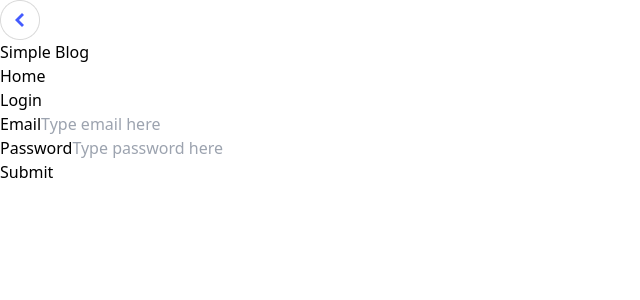
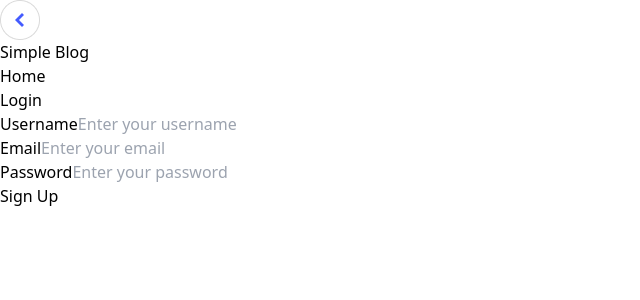
Before and after one commit to Adiwanwade/Mern-project, a React (Vite) app in the folder frontend/: page /login in a window 1280 px wide. Shown: the top 300 px of the page, without its empty margins (0-640 px from the left). Built offline with nearby package versions, Linux system fonts and the light colour scheme.

Commit message:
add neccessary pages

```diff
--- a/frontend/src/App.jsx
+++ b/frontend/src/App.jsx
@@ -5,6 +5,13 @@ import UserList from './admin/users/pages/UserList';
 import Login from './admin/users/pages/Login';
 import { AuthContext } from './shared/context/auth-context';
 import { useState, useCallback } from 'react';
+import About from './pages/About';
+import CreatePost from './pages/CreatePost';
+import Dashboard from './pages/Dashboard';
+import PostPage from './pages/PostPage';
+import Search from './pages/Search';
+import UpdatePost from './pages/UpdatePost';
+import SignIn from './pages/SignIn';
 
 function App() {
   const [isLoggedIn, setIsLoggedIn] = useState(false);
@@ -24,6 +31,11 @@ function App() {
           <Route path="/" element={<Home />} />
           <Route path="/users" element={<UserList />} />
           <Route path="/login" element={<Login />} />
+          <Route path="/About" element={<About />} />
+
+          <Route path="/CreatePost" element={<CreatePost />} /> <Route path="/Dashboard" element={<Dashboard/>} /> <Route path="/PostPage" element={<PostPage />} /> <Route path="/Search" element={<Search />} />
+          <Route path="/UpdatePost" element={<UpdatePost />} />
+          <Route path="/SignIn" element={<SignIn/>} />
         </Routes>
       </Router>
       </AuthContext.Provider>
--- a/frontend/src/admin/users/pages/Login.jsx
+++ b/frontend/src/admin/users/pages/Login.jsx
@@ -1,18 +1,112 @@
-import { useContext, useState } from "react";
-import Input from "../../../shared/components/form-elements/Input";
-import { VALIDATOR_REQUIRE, VALIDATOR_EMAIL } from "../../../shared/utils/validators";
-import Button from "../../../shared/components/form-elements/Button";
-import { useForm } from "../../../shared/hooks/form-hook";
-import { AuthContext } from "../../../shared/context/auth-context";
-import { useNavigate } from "react-router-dom";
-import LoadingSpinner from "../../../shared/components/LoadingSpinner";
+// import { useContext, useState } from "react";
+// import Input from "../../../shared/components/form-elements/Input";
+// import { VALIDATOR_REQUIRE, VALIDATOR_EMAIL } from "../../../shared/utils/validators";
+// import Button from "../../../shared/components/form-elements/Button";
+// import { useForm } from "../../../shared/hooks/form-hook";
+// import { AuthContext } from "../../../shared/context/auth-context";
+// import { useNavigate } from "react-router-dom";
+// import LoadingSpinner from "../../../shared/components/LoadingSpinner";
+
+// const Login = () => {
+//     const [isLoading, setIsLoading] = useState(false);
+//     const [error, setError] = useState();
+//     const auth = useContext(AuthContext);
+//     const navigate = useNavigate();
+//     const [formState, inputHandler, setFormData] = useForm({
+//             email: {
+//                 value: '',
+//                 isValid: false,
+//             },
+//             password: {
+//                 value: '',
+//                 isValid: false,
+//             },
+//         },
+//         false
+//     );
+//     const loginSubmitHandler = async (event) => {
+//         event.preventDefault();
+//         setIsLoading(true);
+//         try {
+//             const response = await fetch('http://localhost:3000/api/users/login', {
+//                 method: 'POST',
+//                 headers: {
+//                     'Content-Type': 'application/json',
+//                 },
+//                 body: JSON.stringify({
+//                     email: formState.inputs.email.value,
+//                     password: formState.inputs.password.value,
+//                 }),
+//             });
+//             if (response.status === 200) {
+//                 const responseData = await response.json();
+//                 console.log(responseData);
+//                 auth.login();
+//                 setIsLoading(false);
+//                 navigate('/');
+//             } else {
+//                 setIsLoading(false);
+//             }
+//         } catch (error) {
+//             setError(error.message || 'Some error occured');
+//             setIsLoading(false);
+//         }
+//     };
+//     return (
+//         <div className="flex w-full h-screen justify-center place-items-center">
+//             {isLoading && <LoadingSpinner />}
+//             <form className="p-4" onSubmit={loginSubmitHandler}>
+//                 <Input
+//                     label="Email"
+//                     id="email"
+//                     element="input"
+//                     type="text"
+//                     placeholder="Type email here"
+//                     errorText="Please enter valid email"
+//                     onInput={inputHandler}
+//                     validators={[VALIDATOR_REQUIRE(), VALIDATOR_EMAIL()]}
+//                     initialValue={formState.inputs.email.value}
+//                     initialIsValid={formState.inputs.email.value}
+//                 />
+//                 <Input
+//                     label="Password"
+//                     id="password"
+//                     element="input"
+//                     type="password"
+//                     placeholder="Type password here"
+//                     errorText="Password cannot be blank"
+//                     onInput={inputHandler}
+//                     validators={[VALIDATOR_REQUIRE()]}
+//                     initialValue={formState.inputs.password.value}
+//                     initialIsValid={formState.inputs.password.value}
+//                 />
+//                 <Button type="submit" disabled={!formState.isValid}>Submit</Button>
+//             </form>
+//         </div>
+//     );
+// };
+
+// export default Login;
+
+import { useContext, useState } from 'react';
+import Input from '../../../shared/components/form-elements/Input';
+import Button from '../../../shared/components/form-elements/Button';
+import { useForm } from '../../../shared/hooks/form-hook';
+import { AuthContext } from '../../../shared/context/auth-context';
+import { useNavigate } from 'react-router-dom';
+import LoadingSpinner from '../../../shared/components/LoadingSpinner';
 
 const Login = () => {
     const [isLoading, setIsLoading] = useState(false);
-    const [error, setError] = useState();
+    const [error, setError] = useState(null);
     const auth = useContext(AuthContext);
     const navigate = useNavigate();
-    const [formState, inputHandler, setFormData] = useForm({
+    const [formState, inputHandler, setFormData] = useForm(
+        {
+            username: {
+                value: '',
+                isValid: false,
+            },
             email: {
                 value: '',
                 isValid: false,
@@ -24,63 +118,80 @@ const Login = () => {
         },
         false
     );
-    const loginSubmitHandler = async (event) => {
+
+    const signUpSubmitHandler = async (event) => {
         event.preventDefault();
         setIsLoading(true);
         try {
-            const response = await fetch('http://localhost:3000/api/users/login', {
+            const response = await fetch('http://localhost:3000/api/auth/signup', {
                 method: 'POST',
                 headers: {
                     'Content-Type': 'application/json',
                 },
                 body: JSON.stringify({
+                    username: formState.inputs.username.value,
                     email: formState.inputs.email.value,
                     password: formState.inputs.password.value,
                 }),
             });
-            if (response.status === 200) {
-                const responseData = await response.json();
-                console.log(responseData);
+            const responseData = await response.json();
+            if (response.ok) {
                 auth.login();
                 setIsLoading(false);
-                navigate('/');
+                navigate('/sign-in');
             } else {
+                setError(responseData.message || 'Sign up failed');
                 setIsLoading(false);
             }
         } catch (error) {
-            setError(error.message || 'Some error occured');
+            setError(error.message || 'Some error occurred');
             setIsLoading(false);
         }
     };
+
     return (
         <div className="flex w-full h-screen justify-center place-items-center">
             {isLoading && <LoadingSpinner />}
-            <form className="p-4" onSubmit={loginSubmitHandler}>
+            <form className="p-4" onSubmit={signUpSubmitHandler}>
+                <Input
+                    label="Username"
+                    id="username"
+                    element="input"
+                    type="text"
+                    placeholder="Enter your username"
+                    errorText="Please enter a valid username"
+                    onInput={inputHandler}
+                    validators={[]}
+                    initialValue={formState.inputs.username.value}
+                    initialIsValid={formState.inputs.username.isValid}
+                />
                 <Input
                     label="Email"
                     id="email"
                     element="input"
-                    type="text"
-                    placeholder="Type email here"
-                    errorText="Please enter valid email"
+                    type="email"
+                    placeholder="Enter your email"
+                    errorText="Please enter a valid email"
                     onInput={inputHandler}
-                    validators={[VALIDATOR_REQUIRE(), VALIDATOR_EMAIL()]}
+                    validators={[]}
                     initialValue={formState.inputs.email.value}
-                    initialIsValid={formState.inputs.email.value}
+                    initialIsValid={formState.inputs.email.isValid}
                 />
                 <Input
                     label="Password"
                     id="password"
                     element="input"
                     type="password"
-                    placeholder="Type password here"
-                    errorText="Password cannot be blank"
+                    placeholder="Enter your password"
+                    errorText="Password must be at least 6 characters"
                     onInput={inputHandler}
-                    validators={[VALIDATOR_REQUIRE()]}
+                    validators={[]}
                     initialValue={formState.inputs.password.value}
-                    initialIsValid={formState.inputs.password.value}
+                    initialIsValid={formState.inputs.password.isValid}
                 />
-                <Button type="submit" disabled={!formState.isValid}>Submit</Button>
+                <Button type="submit" disabled={!formState.isValid}>
+                    Sign Up
+                </Button>
             </form>
         </div>
     );
--- /dev/null
+++ b/frontend/src/pages/About.jsx
@@ -0,0 +1,38 @@
+import React from 'react'
+
+
+export default function About() {
+    return (
+      <div className='min-h-screen flex items-center justify-center'>
+        <div className='max-w-2xl mx-auto p-3 text-center'>
+          <div>
+            <h1 className='text-3xl font font-semibold text-center my-7'>
+              About Aditya's Blog
+            </h1>
+            <div className='text-md text-gray-500 flex flex-col gap-6'>
+              <p>
+                Welcome to Aditya's Blog! This blog was created by Aditya wanwade
+                as a personal project to share his thoughts and ideas with the
+                world. Aditya is a passionate developer who loves to write about
+                technology, coding, and everything in between.
+              </p>
+
+              <p>
+                On this blog, you'll find weekly articles and tutorials on topics
+                such as web development, software engineering, and programming
+                languages. Aditya is always learning and exploring new
+                technologies, so be sure to check back often for new content!
+              </p>
+
+              <p>
+                We encourage you to leave comments on our posts and engage with
+                other readers. You can like other people's comments and reply to
+                them as well. We believe that a community of learners can help
+                each other grow and improve.
+              </p>
+            </div>
+          </div>
+        </div>
+      </div>
+    );
+  }
--- /dev/null
+++ b/frontend/src/pages/CreatePost.jsx
@@ -0,0 +1,9 @@
+import React from 'react'
+
+export default function CreatePost() {
+  return (
+    <div>
+
+    </div>
+  )
+}
--- /dev/null
+++ b/frontend/src/pages/Dashboard.jsx
@@ -0,0 +1,9 @@
+import React from 'react'
+
+export default function Dashboard() {
+  return (
+    <div>
+
+    </div>
+  )
+}
--- /dev/null
+++ b/frontend/src/pages/PostPage.jsx
@@ -0,0 +1,9 @@
+import React from 'react'
+
+export default function PostPage() {
+  return (
+    <div>
+
+    </div>
+  )
+}
--- /dev/null
+++ b/frontend/src/pages/Search.jsx
@@ -0,0 +1,9 @@
+import React from 'react'
+
+export default function Search() {
+  return (
+    <div>
+
+    </div>
+  )
+}
--- /dev/null
+++ b/frontend/src/pages/SignIn.jsx
@@ -0,0 +1,9 @@
+import React from 'react'
+
+export default function SignIn() {
+  return (
+    <div>
+
+    </div>
+  )
+}
--- /dev/null
+++ b/frontend/src/pages/UpdatePost.jsx
@@ -0,0 +1,9 @@
+import React from 'react'
+
+export default function UpdatePost() {
+  return (
+    <div>
+
+    </div>
+  )
+}
```
